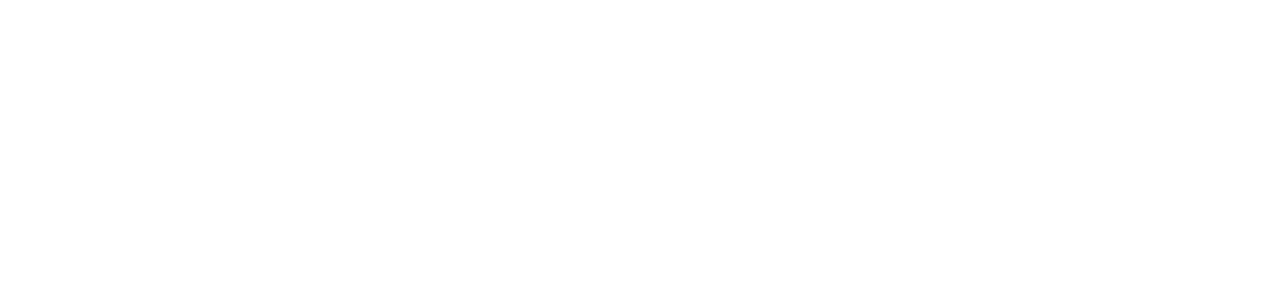
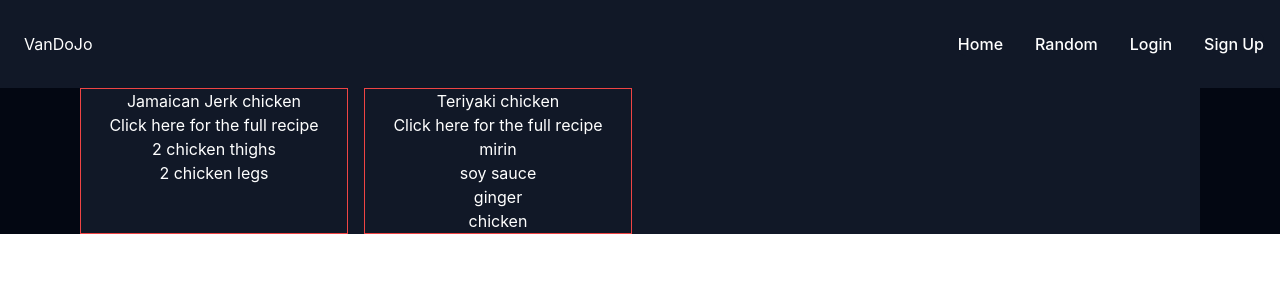
Before and after one commit to vandojo/on-the-menu, a React (Create React App) app in the folder client/: page /pantry in a window 1280 px wide. Before the commit this address had no page. Shown: the top 300 px of the page. Built offline with nearby package versions, Linux system fonts and the light colour scheme.

Commit message:
added routes for the pantry page

```diff
--- a/client/src/App.js
+++ b/client/src/App.js
@@ -3,6 +3,8 @@
 import {Gallery} from "./components/home/gallery";
 import {RandomRecipe} from "./components/randomrecipe";
 //import {RecipeOverview} from "./components/overview";
+
+import {Pantry} from "./components/pantry/pantry";
 
 import {LoginForm} from "./components/loginform";
 import {SignUpForm} from "./components/signupform";
@@ -18,6 +20,7 @@
   const navbar_menu_elements = [
     {name: "Home", link: "/"},
     {name: "Random", link: "/random"},
+    //{name: "Pantry", link: "/pantry"},
     {name: "Login", link: "/login"},
     {name: "Sign Up", link: "/register"},
   ];
@@ -43,7 +46,7 @@
   };
 
   return (
-    <div className="App">
+    <div className="App bg-gray-950">
       <BrowserRouter>
         <Routes>
           <Route
@@ -87,6 +90,7 @@
                 />
               }
             />
+            <Route path="pantry" element={<Pantry />} />
             <Route
               path="login"
               element={<LoginForm register_page_route={"/register"} />}
--- a/client/src/components/pantry/pantry.js
+++ b/client/src/components/pantry/pantry.js
@@ -17,7 +17,7 @@
   ]);
 
   return (
-    <div className="grid ml-20 mr-20  grid-cols-2 md:grid-cols-4 gap-4 ">
+    <div className="bg-gray-900 grid ml-20 mr-20  grid-cols-2 md:grid-cols-4 gap-4 ">
       {pantryItems.map((item, key) => (
         <PantryRecipe key={key} item={item} id={key} />
       ))}
```
